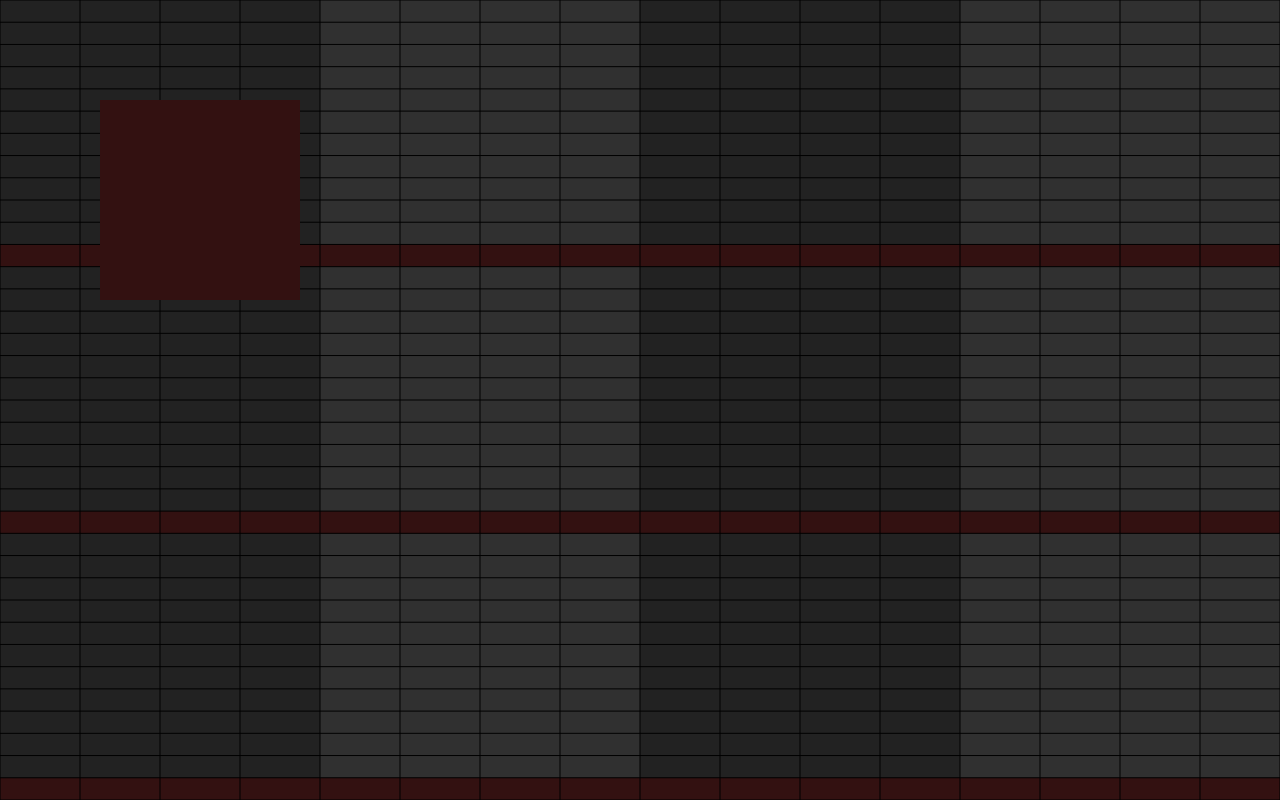
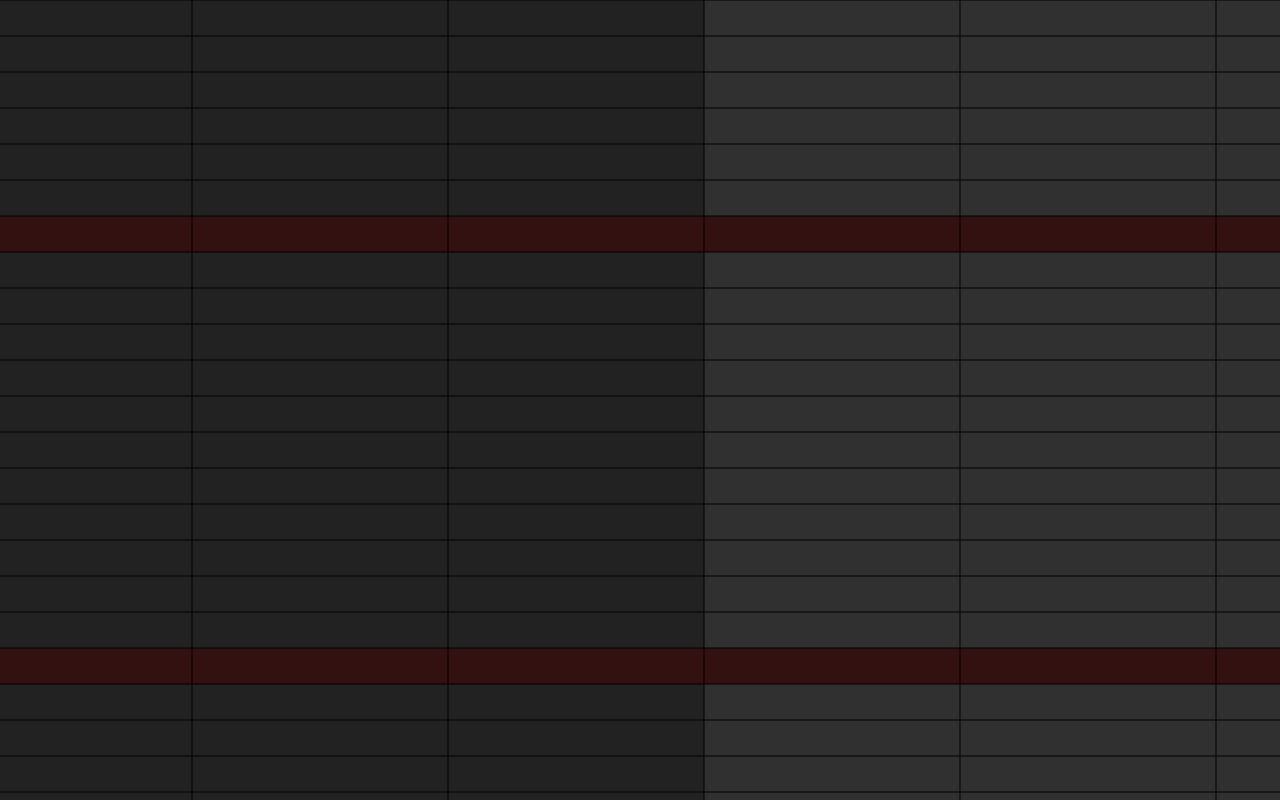
Before and after one commit to nnnnusui/WebPianoRoll, a Next.js app: page / in a window 1280 px wide. Built offline with nearby package versions, Linux system fonts and the light colour scheme.

Commit message:
update: Canvas, add move action on wheel

```diff
--- a/src/components/Canvas.tsx
+++ b/src/components/Canvas.tsx
@@ -1,31 +1,39 @@
-import { useEffect, useRef, useState } from "react";
+import { useRef, useState, DependencyList, useLayoutEffect } from "react";
 import { Size } from "./pianoroll/canvas/type/Size";
 
-const useCanvasRef = (callback: (canvas: HTMLCanvasElement) => void) => {
-  const ref = useRef<HTMLCanvasElement>(null);
-  useEffect(() => {
-    const canvas = ref.current!;
-    callback(canvas);
+function useRefSizeState<T extends HTMLElement>(
+  use: (element: T) => void,
+  deps: DependencyList = []
+) {
+  const ref = useRef<T>(null);
+  const [size, setSize] = useState<Size>({ width: 0, height: 0 });
+  const updateSize = () =>
+    setSize({
+      width: ref.current!.clientWidth,
+      height: ref.current!.clientHeight,
+    });
+
+  // Reflects the current size of the element in the size state
+  useLayoutEffect(() => {
+    updateSize();
+    window.addEventListener("resize", updateSize);
+    return () => window.removeEventListener("resize", updateSize);
   }, []);
-  return ref;
-};
+
+  // Monitor `deps` and use changes
+  useLayoutEffect(() => {
+    use(ref.current!);
+  }, [size, ...deps]);
+
+  return { ref, size };
+}
 
 type Props = {
   useCanvas: (canvas: HTMLCanvasElement) => void;
+  deps?: DependencyList;
 };
-const Canvas: React.FC<Props> = ({ useCanvas }) => {
-  const [size, setSize] = useState<Size>();
-  const resize = (canvas: HTMLCanvasElement) => {
-    setSize({
-      width: canvas.clientWidth,
-      height: canvas.clientHeight,
-    });
-    window.requestAnimationFrame(() => useCanvas(canvas));
-  };
-  const ref = useCanvasRef((canvas) => {
-    resize(canvas);
-    window.addEventListener("resize", () => resize(canvas));
-  });
+const Canvas: React.FC<Props> = ({ useCanvas, deps = [] }) => {
+  const { ref, size } = useRefSizeState(useCanvas, deps);
 
   return (
     <canvas
--- a/src/components/pianoroll/PianoRoll.tsx
+++ b/src/components/pianoroll/PianoRoll.tsx
@@ -1,25 +1,36 @@
 import React, { ReactElement } from "react";
 import Canvas from "../Canvas";
-import RollState from "./state/RollState";
+import useRollState from "./state/useRollState";
 import GridState from "./state/GridState";
+import MoveState from "./state/MoveState";
 
 const PianoRoll: React.FC = (): ReactElement => {
-  const roll = RollState();
+  const roll = useRollState();
   const gridSize = roll.get(0)!;
+  const cellSize = {
+    width: gridSize.width,
+    height: gridSize.height,
+  };
   const grid = GridState(gridSize);
+  const move = MoveState();
 
   const useCanvas = (canvas: HTMLCanvasElement) => {
-    const cellSize = {
-      width: canvas.width / gridSize.width,
-      height: canvas.height / gridSize.height,
-    };
-
     const context = canvas.getContext("2d")!;
-    grid.draw(context, { x: 0, y: 0 }, cellSize);
-    context.fillRect(100, 100, 200, 200);
-    // window.requestAnimationFrame(() => useCanvas(canvas))
+    context.beginPath();
+    context.clearRect(0, 0, canvas.width, canvas.height);
+    grid.draw(context, move.get, cellSize);
   };
 
-  return <Canvas useCanvas={useCanvas} />;
+  const onWheel = (event: React.WheelEvent) => {
+    const vector = event.deltaY / 100;
+    move.set((prev) => ({ ...prev, x: prev.x + vector }));
+  };
+
+  return (
+    <>
+      <Canvas useCanvas={useCanvas} deps={[move]} />
+      <div className="absolute h-full w-full" onWheel={onWheel} />
+    </>
+  );
 };
 export default PianoRoll;
--- a/src/components/pianoroll/canvas/GridController.tsx
+++ b/src/components/pianoroll/canvas/GridController.tsx
@@ -4,7 +4,7 @@ import ScaleState from "./state/ScaleState";
 import SelectionController from "./controller/SelectionController";
 import { Pos } from "./type/Pos";
 import { Size } from "./type/Size";
-import MoveState from "./state/MoveState";
+import MoveState from "../state/MoveState";
 import MoveAction from "./pointerAction/MoveAction";
 import ScaleAction from "./pointerAction/ScaleAction";
 import NoteAction from "./pointerAction/NoteAction";
@@ -14,7 +14,7 @@ import PointerActionDistributor from "../../pointerAction/Distributor";
 import PointerActionState from "../../pointerAction/State";
 import PointerActionSettings from "../../pointerAction/Settings";
 import PointerActionExecutor from "../../pointerAction/Executor";
-import RollState from "../state/RollState";
+import RollState from "../state/useRollState";
 import Rest from "../rest/Rest";
 
 type Props = {
--- a/src/components/pianoroll/canvas/pointerAction/MoveAction.ts
+++ b/src/components/pianoroll/canvas/pointerAction/MoveAction.ts
@@ -1,4 +1,4 @@
-import MoveState from "../state/MoveState";
+import MoveState from "../../state/MoveState";
 import getViewLocal from "../getViewLocal";
 import ScaleState from "../state/ScaleState";
 import { PointerActionExecutorOverride } from "../../../pointerAction/Executor";
--- a/src/components/pianoroll/canvas/pointerAction/NoteAction.ts
+++ b/src/components/pianoroll/canvas/pointerAction/NoteAction.ts
@@ -1,4 +1,4 @@
-import MoveState from "../state/MoveState";
+import MoveState from "../../state/MoveState";
 import NoteState from "../state/NoteState";
 import { Pos } from "../type/Pos";
 import { Size } from "../type/Size";
--- a/src/components/pianoroll/canvas/state/NoteState.ts
+++ b/src/components/pianoroll/canvas/state/NoteState.ts
@@ -2,7 +2,7 @@ import { Pos } from "../type/Pos";
 import useMapState from "../useMapState";
 import PointerId from "../type/PointerId";
 import useIdMapState from "../useIdMapState";
-import RollState from "../../state/RollState";
+import RollState from "../../state/useRollState";
 import Context from "../../context/Context";
 import Note from "../../rest/Note";
 import { useEffect } from "react";
--- a/src/components/pianoroll/canvas/state/ScaleState.ts
+++ b/src/components/pianoroll/canvas/state/ScaleState.ts
@@ -1,6 +1,6 @@
 import { Pos } from "../type/Pos";
 import { SetStateAction, useState } from "react";
-import MoveState from "./MoveState";
+import MoveState from "../../state/MoveState";
 import { Size } from "../type/Size";
 
 const min = 1;
--- a/src/components/pianoroll/state/GridState.ts
+++ b/src/components/pianoroll/state/GridState.ts
@@ -1,5 +1,5 @@
 import { range0to } from "../../range";
-import MoveState from "../canvas/state/MoveState";
+import MoveState from "./MoveState";
 import { Pos } from "../canvas/type/Pos";
 import { Size } from "../canvas/type/Size";
 
@@ -20,7 +20,7 @@ const GridState = (size: Size) => {
     range0to(size.width + 1).forEach((index) => {
       if (index % lineInterval != 0) return;
       const gridLocal = index * cellSize.width;
-      const viewLocal = gridLocal - move.x;
+      const viewLocal = gridLocal - move.x * cellSize.width;
       context.moveTo(viewLocal, 0);
       context.lineTo(viewLocal, max.height);
       if (index % barInterval != 0) return;
@@ -31,7 +31,7 @@ const GridState = (size: Size) => {
     context.fillStyle = "#331111";
     range0to(size.height + 1).forEach((index) => {
       const gridLocal = index * cellSize.height;
-      const viewLocal = gridLocal - move.y;
+      const viewLocal = gridLocal - move.y * cellSize.height;
       const it = viewLocal;
       context.moveTo(0, it);
       context.lineTo(max.width, it);
--- a/src/components/pianoroll/canvas/state/MoveState.ts
+++ b/src/components/pianoroll/state/MoveState.ts
@@ -1,24 +1,24 @@
-import { Pos } from "../type/Pos";
+import { Pos } from "../canvas/type/Pos";
 import { useState, SetStateAction } from "react";
-import { Size } from "../type/Size";
-import getViewLocal from "../getViewLocal";
+import { Size } from "../canvas/type/Size";
+import getViewLocal from "../canvas/getViewLocal";
 
-const MoveState = (max: Pos, min: Pos = { x: 0, y: 0 }) => {
-  const [state, _setState] = useState({ x: 0, y: 0 });
-  const setState = (scale: Size, action: SetStateAction<Pos>) => {
+const MoveState = (min: Pos = { x: 0, y: 0 }) => {
+  const [state, _setState] = useState({ x: 5, y: 5 });
+  const setState = (action: SetStateAction<Pos>) => {
     _setState((prev) => {
       const next = typeof action === "function" ? action(prev) : action;
-      return fixLowerLimit(fixHigherLimit(next, scale));
+      return next;
     });
   };
   const fixLowerLimit = (pos: Pos) => ({
     x: Math.max(min.x, pos.x),
     y: Math.max(min.y, pos.y),
   });
-  const fixHigherLimit = (pos: Pos, scale: Size) => ({
-    x: Math.min(max.x * scale.width, pos.x + max.x) - max.x,
-    y: Math.min(max.y * scale.height, pos.y + max.y) - max.y,
-  });
+  // const fixHigherLimit = (pos: Pos, scale: Size) => ({
+  //   x: Math.min(max.x * scale.width, pos.x + max.x) - max.x,
+  //   y: Math.min(max.y * scale.height, pos.y + max.y) - max.y,
+  // });
 
   const getGridLocal = (event: React.MouseEvent) => {
     const viewLocal = getViewLocal(event);
@@ -29,7 +29,6 @@ const MoveState = (max: Pos, min: Pos = { x: 0, y: 0 }) => {
   };
 
   return {
-    maxPos: max,
     get: state,
     set: setState,
     getGridLocal,
--- a/src/components/pianoroll/state/RollState.ts
+++ b/src/components/pianoroll/state/useRollState.ts
@@ -9,7 +9,7 @@ type Roll = {
   maxPitch: number;
 };
 type View = Size;
-const RollState = () => {
+const useRollState = () => {
   const state = useIdMapState<Roll>([
     [
       0,
@@ -38,4 +38,4 @@ const RollState = () => {
     },
   };
 };
-export default RollState;
+export default useRollState;
```
